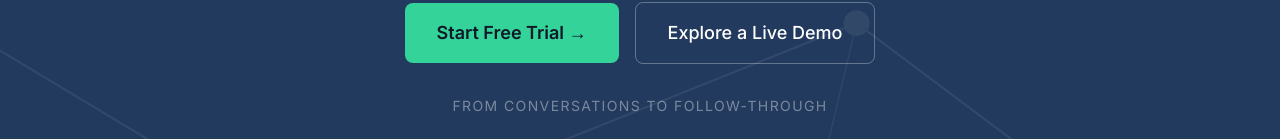
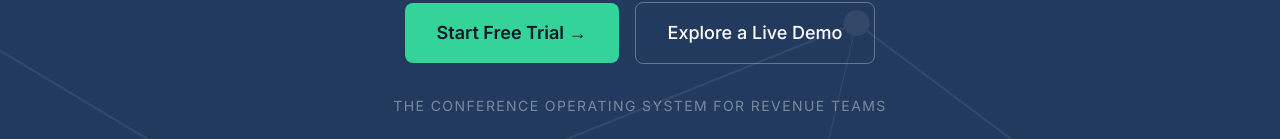
Before and after one commit to kmwinn21-beep/parlay-website, a Next.js app: page / in a window 1280 px wide. Shown: the part 410-549 px from the top of the page. Built offline with nearby package versions, Linux system fonts and the light colour scheme; a web font is replaced by a local one.

Commit message:
Update Hero.tsx

```diff
--- a/components/Hero.tsx
+++ b/components/Hero.tsx
@@ -103,7 +103,7 @@ export default function Hero() {
 
           {/* Tagline */}
           <p className="font-inter text-sm text-white/40 tracking-widest uppercase mb-10">
-            From Conversations to Follow-Through
+            The conference operating system for revenue teams
           </p>
 
           {/* Dashboard teaser */}
```
